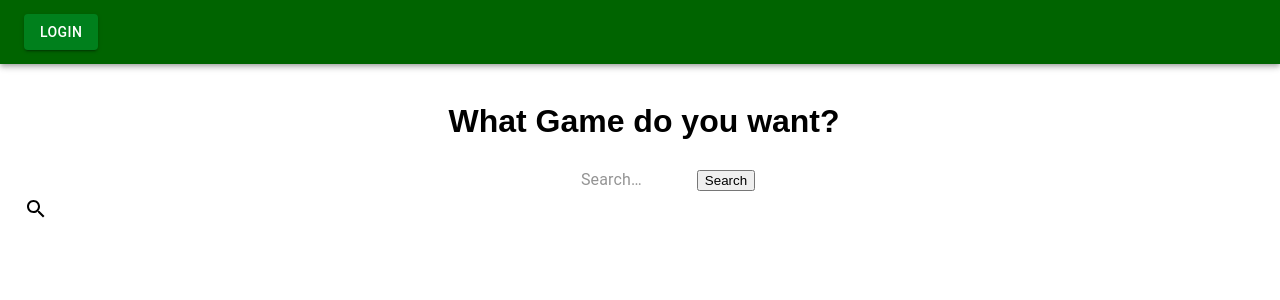
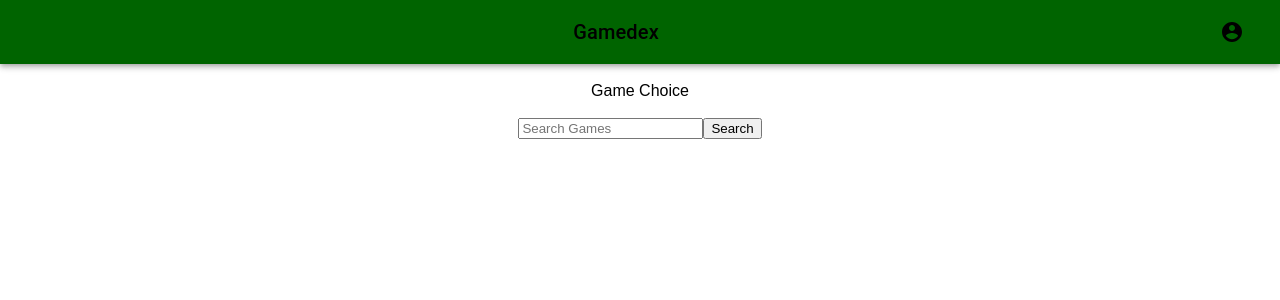
Before and after one commit to lauraaupert/Gamedex, a React (Create React App) app in the folder client/: page / in a window 1280 px wide. Shown: the top 300 px of the page. Built offline with nearby package versions, Linux system fonts and the light colour scheme.

Commit message:
changed search bar

```diff
--- a/client/src/components/NavBar/index.js
+++ b/client/src/components/NavBar/index.js
@@ -54,23 +54,10 @@ export default function NavBar() {
     <div className={classes.root}>
       <AppBar position="static">
         <Toolbar style={NavStlye}>
-          {/* <IconButton
-            edge="start"
-            className={classes.menuButton}
-            color="inherit"
-            aria-label="menu"
-          >
-            <MenuIcon />
-          </IconButton> */}
-          <Typography variant="h6" className={classes.title}>
+          <Typography variant="h6" className={classes.title} href="/">
             Gamedex
           </Typography>
-          {/* <Typography onClick variant="h6" className={classes.title}>
-            Steam
-          </Typography>
-          <Typography variant="h6" className={classes.title}>
-            Epic
-          </Typography> */}
+
           {auth && (
             <div>
               <IconButton
--- a/client/src/components/searchbar/searchbar.js
+++ b/client/src/components/searchbar/searchbar.js
@@ -1,17 +1,16 @@
 import React from "react";
-import InputBase from "@material-ui/core/InputBase";
 import { fade, makeStyles } from "@material-ui/core/styles";
-import SearchIcon from "@material-ui/icons/Search";
+
 import { Button, AppBar, Toolbar } from "@material-ui/core";
 import NavBar from "../NavBar";
+// import GameTable from "../Table/Table";
+// import Autocomplete from "@material-ui/lab/Autocomplete";
 
 const useStyles = makeStyles((theme) => ({
   root: {
     flexGrow: 1,
   },
-  menuButton: {
-    marginRight: theme.spacing(2),
-  },
+
   title: {
     flexGrow: 1,
     display: "none",
@@ -19,6 +18,7 @@ const useStyles = makeStyles((theme) => ({
       display: "block",
     },
   },
+
   search: {
     position: "relative",
     borderRadius: theme.shape.borderRadius,
@@ -33,36 +33,17 @@ const useStyles = makeStyles((theme) => ({
       width: "auto",
     },
   },
-  searchIcon: {
-    padding: theme.spacing(0, 2),
-    height: "100%",
-    position: "absolute",
-    pointerEvents: "none",
-    display: "flex",
-    alignItems: "center",
-    justifyContent: "center",
-  },
+
   inputRoot: {
     color: "inherit",
   },
-  inputInput: {
-    padding: theme.spacing(1, 1, 1, 0),
-    // vertical padding + font size from searchIcon
-    paddingLeft: `calc(1em + ${theme.spacing(4)}px)`,
-    transition: theme.transitions.create("width"),
-    width: "100%",
-    [theme.breakpoints.up("sm")]: {
-      width: "12ch",
-      "&:focus": {
-        width: "20ch",
-      },
-    },
-  },
 }));
+
 const login = [
-  //   { id: 1, cost: "Snow", Name: "Jon", platform: 35 },
-  //   { id: 2, cost: "Rain", Name: "Jess", platform: 50 },
+  { id: 1, cost: "Snow", Name: "Jon", platform: 35 },
+  { id: 2, cost: "Rain", Name: "Jess", platform: 50 },
 ];
+
 export default function SearchBar() {
   const classes = useStyles();
   const btnStyle = { backgroundColor: "#00801c", margin: "8px 0" };
@@ -71,6 +52,7 @@ export default function SearchBar() {
     color: "black",
     fontvariant: "all-petite-caps",
   };
+
   return (
     <div>
       {login.length ? (
@@ -93,31 +75,23 @@ export default function SearchBar() {
         </AppBar>
       )}
       <br></br>
-
-      <div className="form-group">
-        <div className={classes.root}>
-          <div className={classes.search}>
-            <h1>What Game do you want? </h1>
-            <div className={classes.searchIcon}>
-              <SearchIcon />
-            </div>
-            <InputBase
-              placeholder="Search…"
-              classes={{
-                root: classes.inputRoot,
-                input: classes.inputInput,
-              }}
-              inputProps={{ "aria-label": "search" }}
-            />
-            <button
-              //   onClick={props.handleFormSubmit}
-              className="btn btn-primary mt-3"
-            >
-              Search
-            </button>
-          </div>
-        </div>
+      <div style={classes}>
+        <form action="/" method="get">
+          <label htmlFor="header-search">
+            <span className="visually-hidden">Game Choice</span>
+          </label>
+          <br></br>
+          <br></br>
+          <input
+            type="text"
+            id="header-search"
+            placeholder="Search Games"
+            name="s"
+          />
+          <button type="submit">Search</button>
+        </form>
       </div>
+      {/* <GameTable /> */}
     </div>
   );
 }
--- a/client/src/pages/landing.js
+++ b/client/src/pages/landing.js
@@ -1,5 +1,6 @@
 import React from "react";
 import SearchBar from "../components/searchbar/searchbar";
+import GameTable from "../components/Table/Table";
 
 function Landing() {
   return (
```
Also changed, not shown: 2 other files (tests, documents, lock files or other folders).
